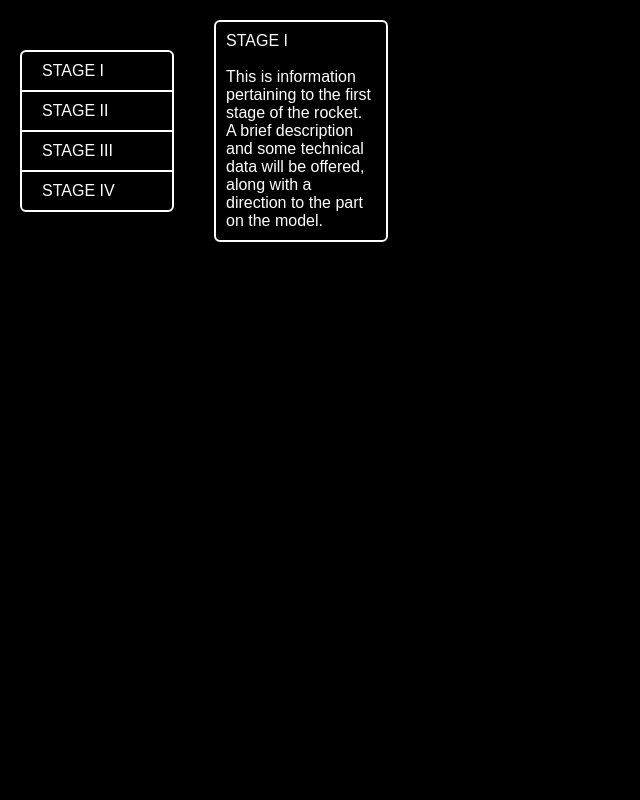
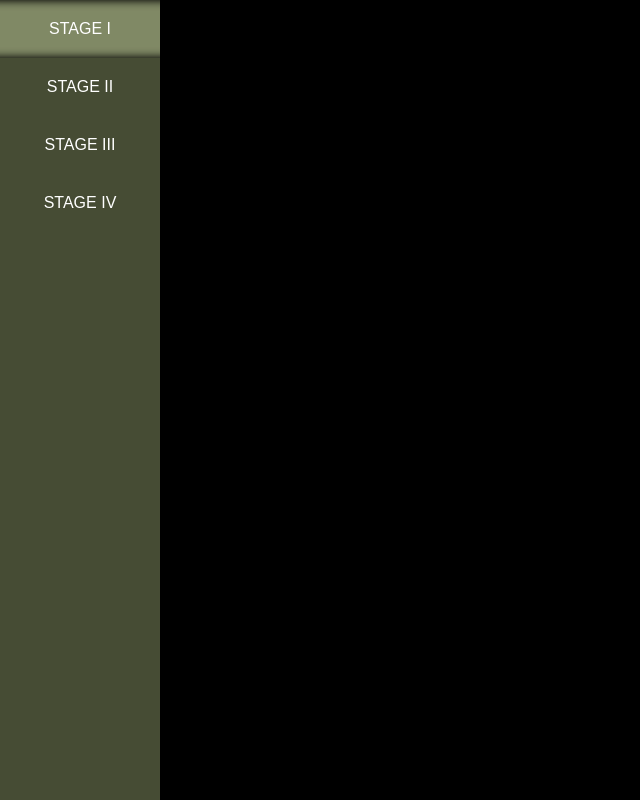
Before and after one commit to khubbard96/rocket-view, a website: page viewer.html in a window 1280 px wide. Shown: the whole page, without its empty margins (0-640 px from the left). Drawn offline with Linux system fonts and the light colour scheme.

Commit message:
more interface work

```diff
--- a/viewer.html
+++ b/viewer.html
@@ -4,75 +4,65 @@
     <meta charset="utf-8">
     <title></title>
     <style>
-      * {
+      html, body {
         margin: 0;
         font-family: sans-serif;
+        height: 100%;
+      }
+      body {
+        background-color: black;
+      }
+      #main_content {
+        height: 100%;
+        display: flex;
+        flex-direction: row;
+      }
+      #stage_navigator {
+        background-color: #464c34;
+        flex-basis: 12.5%;
+        color: white;
+      }
+      .stage-title {
+        text-align: center;
+        padding: 20px;
+        cursor: pointer;
       }
 
-      body {
-        background-color: black;
-        height: -webkit-fill-available;
+      .stage-title.selected {
+        -webkit-box-shadow: inset 0px 0px 7px 1px rgba(0,0,0,0.75);
+        -moz-box-shadow: inset 0px 0px 7px 1px rgba(0,0,0,0.75);
+        box-shadow: inset 0px 0px 7px 1px rgba(0,0,0,0.75);
+        background-color: #808965
       }
 
-      #main_content {
-        display: flex;
-        flex-direction: row;
-        align-items: center;
-        margin: auto 0;
-      }
-
-      #stage_list, #stage_description {
-        border-radius: 6px;
-        border: solid 2px white;
-        color: white;
-        flex-basis: 150px;
-        margin: 20px;
-      }
-      #stage_description {
-        padding: 10px;
-      }
-
-      .stage-dropdown {
-        padding: 10px 20px;
-        cursor: pointer;
-      }
-      .stage-dropdown:hover {
-        background-color: white;
-        color: black;
-      }
-
-      .stage-dropdown:not(:first-of-type) {
-        border-top: 2px solid white;
+      .stage-title:hover{
+        -webkit-box-shadow: inset 0px 11px 8px -10px rgba(0,0,0,1), inset 0px -11px 8px -10px rgba(0,0,0,1);
+        -moz-box-shadow: inset 0px 11px 8px -10px rgba(0,0,0,1), inset 0px -11px 8px -10px rgba(0,0,0,1);
+        box-shadow: inset 0px 11px 8px -10px rgba(0,0,0,1), inset 0px -11px 8px -10px rgba(0,0,0,1);
+        background-color: #808965;
       }
     </style>
 
   </head>
   <body>
     <div id="main_content">
-      <div id="stage_list">
-        <div class="stage-dropdown">
+      <div id="stage_navigator">
+        <div id="stage_nav_subwrap">
+          <div class="stage-title" id="rocket_stage_1">
             STAGE I
           </div>
-        <div class="stage-dropdown">
+          <div class="stage-title" id="rocket_stage_2">
             STAGE II
           </div>
-        <div class="stage-dropdown">
+          <div class="stage-title" id="rocket_stage_3">
             STAGE III
           </div>
-        <div class="stage-dropdown">
+          <div class="stage-title" id="rocket_stage_4">
             STAGE IV
           </div>
         </div>
-      <div id="stage_description">
-        STAGE I <br /><br />
-        This is information pertaining to the first stage of the rocket. A brief
-        description and some technical data will be offered, along with a direction
-        to the part on the model.
-
       </div>
-      <div id="model_viewer"></div>
     </div>
-
 
 
     <!---<script type="text/javascript" src="bundle.js"></script>--->
```
Lines whose indentation alone changed are shown as unchanged.
